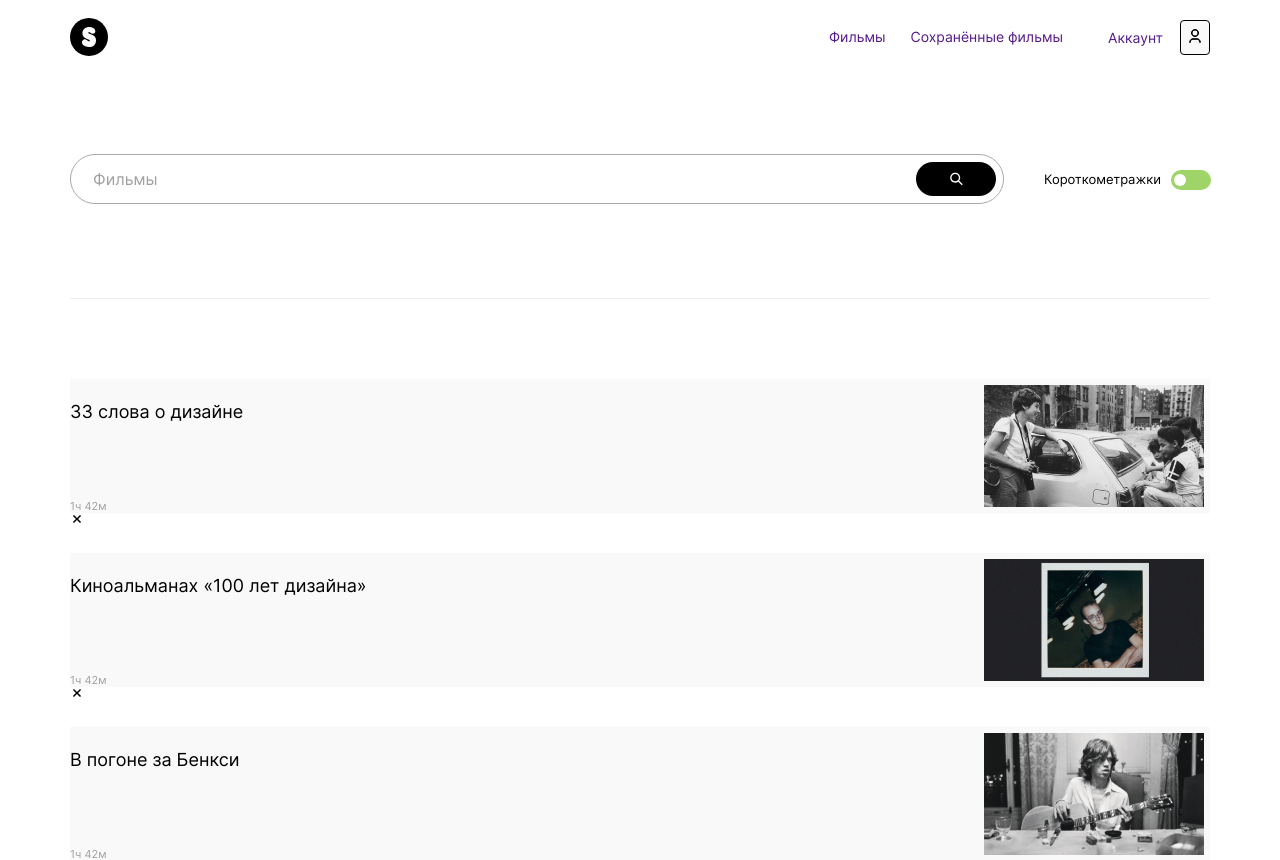
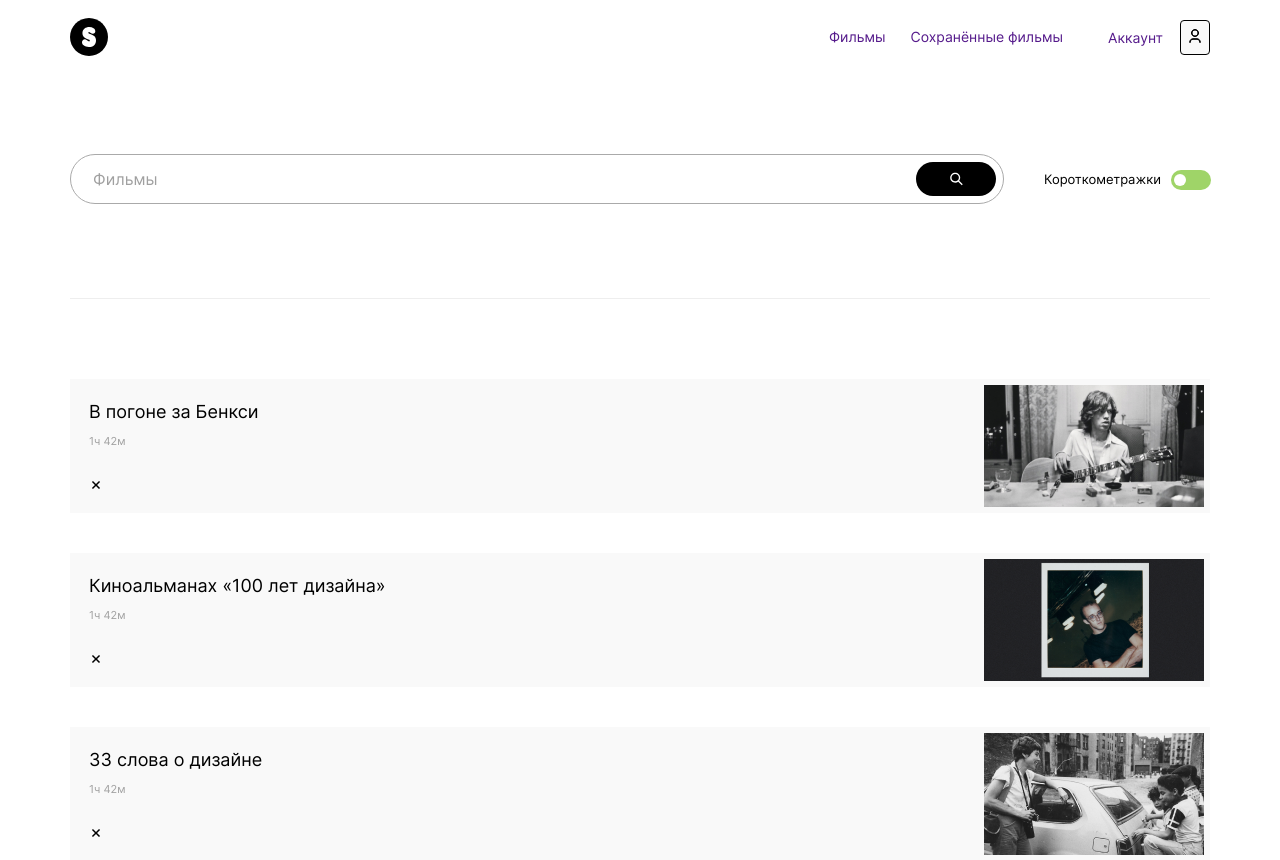
Before and after one commit to kronos2033/movies-explorer-frontend, a React (Create React App) app: page / in a window 1280 px wide. Shown: the top 860 px of the page. Built offline with nearby package versions, Linux system fonts and the light colour scheme.

Commit message:
create movieCard and movieCardList components

```diff
--- a/src/components/App/App.js
+++ b/src/components/App/App.js
@@ -1,12 +1,12 @@
 import './App.css';
 import Main from '../Main/Main';
-import Movies from '../Movies/Movies';
+import SavedMovies from '../SavedMovies/SavedMovies';
 
 function App() {
   return (
     <>
       {/* <Main /> */}
-      <Movies />
+      <SavedMovies />
     </>
   );
 }
--- a/src/components/Footer/Footer.js
+++ b/src/components/Footer/Footer.js
@@ -5,7 +5,7 @@ function Footer () {
 <section className = 'footer section_type_narrow'>
     <h2 className = 'footer__title'>Учебный проект Яндекс.Практикум х BeatFilm.</h2>
     <div className = 'footer_container'>
-        <p className = 'footer__year'>&copy; 2020</p>
+        <p className = 'footer__year'>&copy; 2021</p>
         <nav className = 'footer__links'>
             <a className = 'footer__link' href = 'https://praktikum.yandex.ru/'>Яндекс.Практикум</a>
             <a className = 'footer__link' href = 'https://t.me/randomgodmod'>Telegram</a>
--- a/src/components/Movie/Movie.css
+++ /dev/null
@@ -1,48 +0,0 @@
-.movie__container {
-    display: grid;
-    margin-top: 40px;
-    grid-template-columns: 2fr;
-    grid-template-rows: 3fr;
-    background-color: #F9F9F9;
-    max-height: 134px;
-}
-
-.movie__title {
-    margin: 22px 0 0 0;
-    font-style: normal;
-font-weight: 500;
-font-size: 18px;
-line-height: 22px;
-grid-column-start: 1;
-}
-
-.movie__length {
-    margin: 0;
-    font-style: normal;
-    font-weight: normal;
-    font-size: 11px;
-    line-height: 13px;
-    color: #A0A0A0;
-    grid-column-start: 1;
-
-}
-
-.movie__delete {
-    width: 14px;
-    height: 12px;
-    background-image: url(../../images/delete.svg);
-    background-color: transparent;
-    background-position: center;
-    border: none;
-    grid-column-start: 1;
-
-}
-
-.movie__poster {
-    grid-column-start: 2;
-    grid-row-start: 1;
-    grid-row-end: 3;
-    width: 220px;
-    height: 122px;
-    padding: 6px;
-}
--- a/src/components/Movie/Movie.js
+++ /dev/null
@@ -1,17 +0,0 @@
-import './Movie.css'
-
-function Movie(props) {
-
-  return (
-    <section className='movie section section_type_narrow'>
-     <div className ='movie__container'>
-         <h2 className ='movie__title'>{props.movieName}</h2>
-         <p className='movie__length'>1ч 42м</p>
-         <button className='movie__delete'/>
-         <img className='movie__poster' src={props.movieImage} />
-     </div>
-    </section>
-  );
-}
-
-export default Movie;
--- a/src/components/Movies/Movies.js
+++ /dev/null
@@ -1,21 +0,0 @@
-import './Movies.css'
-import SearchForm from '../SearchForm/SearchForm';
-import Header from '../Header/Header';
-import Movie from '../Movie/Movie'
-import benksy from '../../images/benksy.png'
-import oneThousendYear from '../../images/100year.png'
-import design from '../../images/design.png'
-function Movies(props) {
-    const isMain = false
-  return (
-    <section className='movies section'>
-      <Header isMain = {isMain}/>
-      <SearchForm/>
-      <Movie movieName = '33 слова о дизайне' movieImage={design}/>
-      <Movie movieName ='Киноальманах «100 лет дизайна»' movieImage={oneThousendYear}/>
-      <Movie movieName ='В погоне за Бенкси' movieImage={benksy}/>
-    </section>
-  );
-}
-
-export default Movies;
--- /dev/null
+++ b/src/components/MoviesCard/MoviesCard.css
@@ -0,0 +1,46 @@
+.movie__container {
+  display: flex;
+  justify-content: space-between;
+  margin-top: 40px;
+  background-color: #f9f9f9;
+  max-height: 134px;
+}
+
+.movie__info {
+    display: flex;
+    flex-direction: column;
+    justify-content: space-between;
+margin: 22px 0px 22px 19px;
+}
+
+.movie__title {
+    margin: 0;
+  font-style: normal;
+  font-weight: 500;
+  font-size: 18px;
+  line-height: 22px;
+}
+
+.movie__duration {
+  margin: -20px 0 0 0;
+  font-style: normal;
+  font-weight: normal;
+  font-size: 11px;
+  line-height: 13px;
+  color: #a0a0a0;
+}
+
+.movie__delete {
+  width: 14px;
+  height: 12px;
+  background-image: url(../../images/delete.svg);
+  background-color: transparent;
+  background-position: center;
+  border: none;
+}
+
+.movie__image {
+  width: 220px;
+  height: 122px;
+  padding: 6px;
+}
--- /dev/null
+++ b/src/components/MoviesCard/MoviesCard.js
@@ -0,0 +1,17 @@
+import './MoviesCard.css';
+function MoviesCard(props) {
+  return (
+    <section className='movie section section_type_narrow'>
+      <div className='movie__container'>
+        <div className='movie__info'>
+          <h2 className='movie__title'>{props.movieName}</h2>
+          <p className='movie__duration'>{props.movieDuration}</p>
+          <button className='movie__delete' />
+        </div>
+        <img className='movie__image' src={props.movieImage} alt='movie poster'/>
+      </div>
+    </section>
+  );
+}
+
+export default MoviesCard;
--- /dev/null
+++ b/src/components/MoviesCarlList/MoviesCarlList.js
@@ -0,0 +1,18 @@
+import MoviesCard from '../MoviesCard/MoviesCard';
+function MoviesCardList(props) {
+  return (
+    <>
+      {props.movies.map((movie) => {
+        return (
+          <MoviesCard
+            movieName={movie.name}
+            movieDuration={movie.duration}
+            movieImage ={movie.image}
+          />
+        );
+      })}
+    </>
+  );
+}
+
+export default MoviesCardList;
--- /dev/null
+++ b/src/components/SavedMovies/SavedMovies.js
@@ -0,0 +1,19 @@
+import './SavedMovies.css'
+import SearchForm from '../SearchForm/SearchForm';
+import Header from '../Header/Header';
+import MoviesCardList from '../MoviesCarlList/MoviesCarlList';
+import Footer from '../Footer/Footer'
+import {movies} from '../../utils/constants'
+function SavedMovies(props) {
+    const isMain = false
+  return (
+    <section className='movies section'>
+      <Header isMain = {isMain}/>
+      <SearchForm/>
+      <MoviesCardList movies = {movies}/>
+      <Footer/>
+    </section>
+  );
+}
+
+export default SavedMovies;
--- /dev/null
+++ b/src/utils/constants.js
@@ -0,0 +1,20 @@
+import benksy from '../images/benksy.png'
+import oneThousendYear from '../images/100year.png'
+import design from '../images/design.png'
+export const movies = [
+  {
+    name: 'В погоне за Бенкси',
+    duration: '1ч 42м',
+    image:benksy,
+  },
+  {
+    name: 'Киноальманах «100 лет дизайна»',
+    duration: '1ч 42м',
+    image: oneThousendYear,
+  },
+  {
+    name: '33 слова о дизайне',
+    duration: '1ч 42м',
+    image: design,
+  },
+];
```
Also changed, not shown: src/components/MoviesCarlList/MoviesCarlList.css (added), src/components/SavedMovies/SavedMovies.css (renamed from src/components/Movies/Movies.css).
